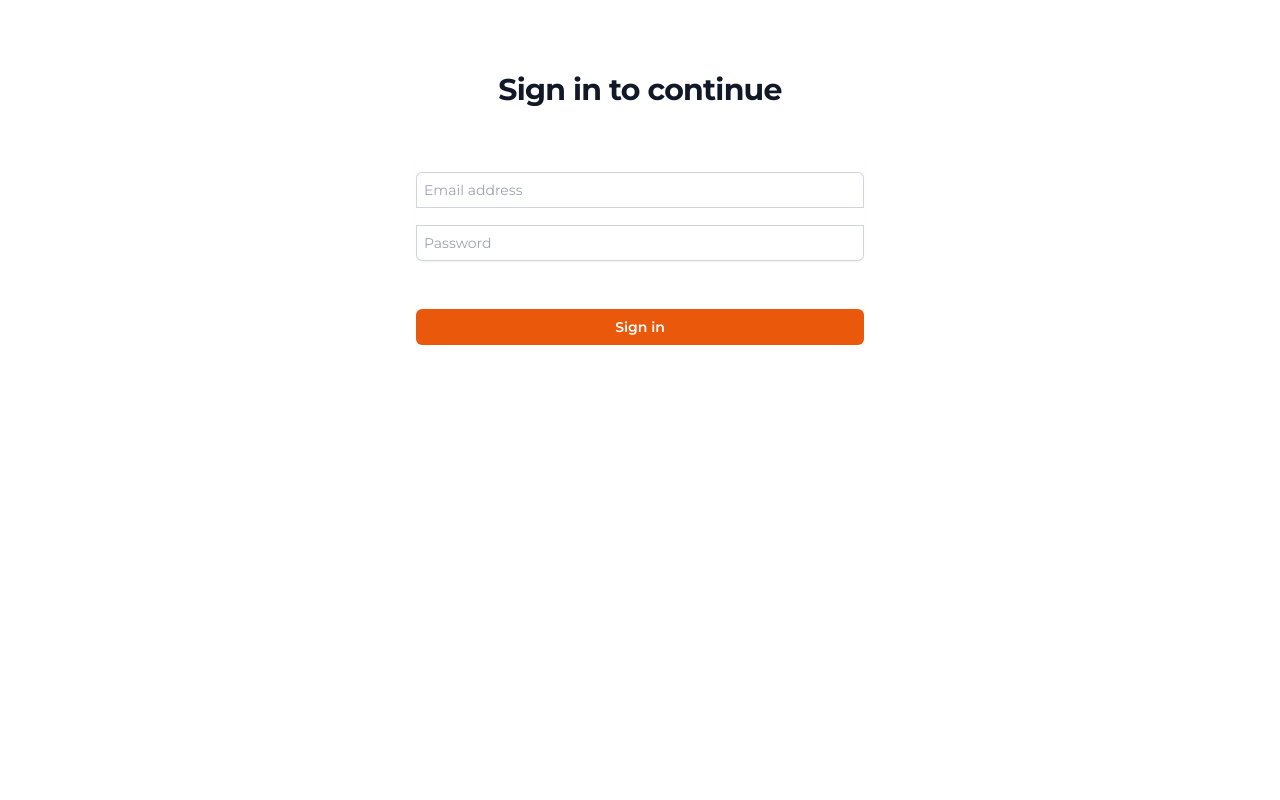
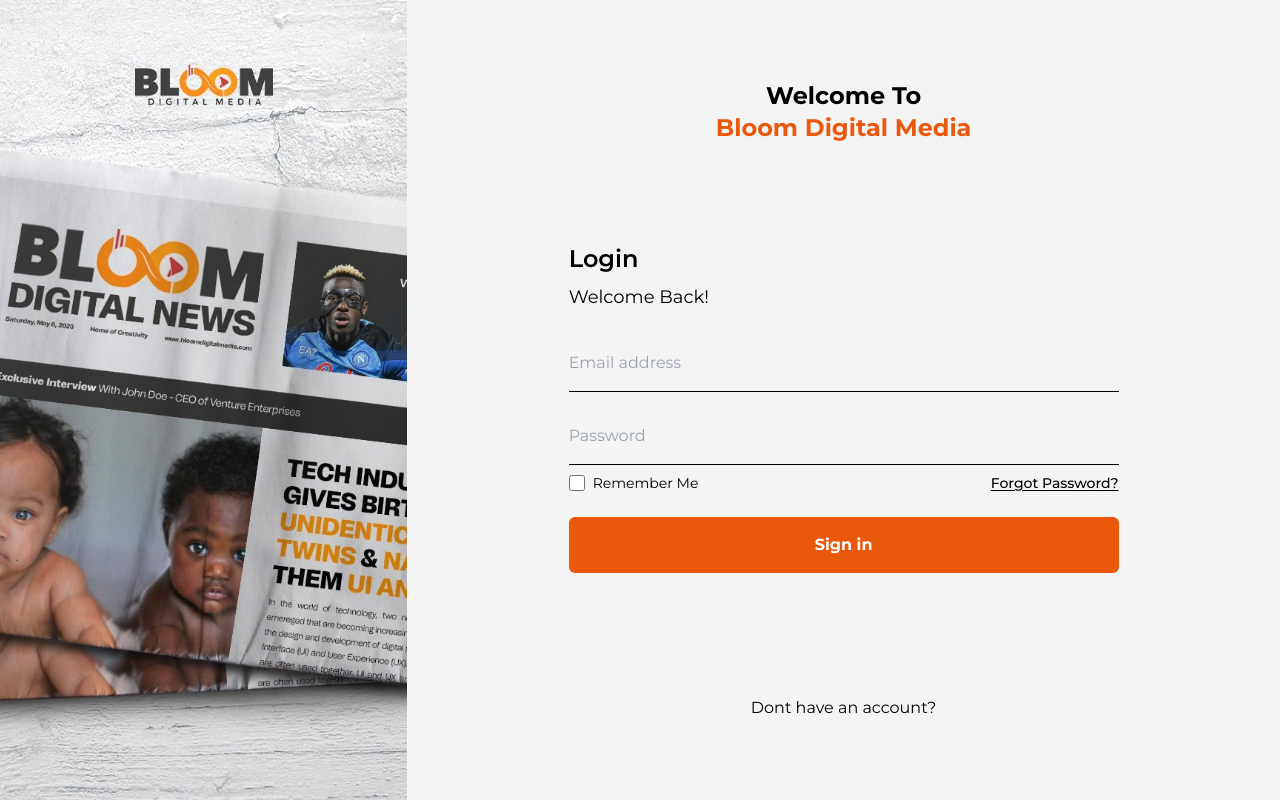
Before and after one commit to bloom-ng/invoice, a React (Vite) app: page /login in a window 1280 px wide. Built offline with nearby package versions, Linux system fonts and the light colour scheme; what tw-elements would draw is missing.

Commit message:
login redesign page and image

```diff
--- a/src/pages/auth/Login.jsx
+++ b/src/pages/auth/Login.jsx
@@ -2,7 +2,7 @@
 import Requests from "../../services/Requests";
 import { AuthContext } from "../../providers/auth/AuthProvider";
 import { useNavigate, Navigate } from "react-router-dom";
-
+import image from '../../assets/image.jpg'
 
 
 
@@ -39,91 +39,78 @@
 
   return (
   <>
+
+  <div className='w-full h-screen flex items-center'>
             {success && (
           <Navigate to="/" replace={true} />
         )}
-      <div className="flex min-h-full items-center justify-center py-12 px-4 sm:px-6 lg:px-8">
-        <div className="w-full max-w-md space-y-8">
-          <div>
-            <img
-              className="mx-auto h-12 w-auto hidden"
-              src="https://tailwindui.com/img/logos/mark.svg?color=indigo&shade=600"
-              alt="Your Company"
-            />
-            <h2 className="mt-6 text-center text-3xl font-bold tracking-tight text-gray-900">
-              Sign in to continue
-            </h2>
+          <div className='relative w-1/2 h-full flex flex-col sm:hidden lg:flex'>
+            {/* <div className="absolute top-[25%] left-[10%] flex flex-col">
+              <h1 className='text-2xl'>Welcome To <span>Bloom Digital</span></h1>
+            </div> */}
+            <img src={image} className='w-full h-full object-cover' alt="" />
+          </div>
 
+        <div className='w-full h-full bg-zinc-100 flex flex-col p-20 items-center justify-between'>
+              <h1 className='text-xl text-black font-bold sm:text-2xl text-center'>
+              Welcome To <br/><span className='text-4xl lg:text-2xl text-orange-600 font-bold'>Bloom Digital Media</span>
+              </h1>
+
+                <div className='w-full flex flex-col max-w-[550px]'>
+                  <div className='w-full flex flex-col mb-2'>
+
+                <h3 className='text-5xl lg:text-2xl font-semibold mb-2'>Login</h3>
+                <p className='text-xl md:text-lg mb-2'>Welcome Back!</p>
                 </div>
-          <form className="mt-8 space-y-12"  onSubmit={handleLogin}>
-            <input type="hidden" name="remember" defaultValue="true" />
-            <div className=" space-y-px rounded-md shadow-sm">
-              <div className="py-4">
-                <label htmlFor="email-address" className="sr-only">
-                  Email address
-                </label>
-                <input
-                  id="email-address"
+                <form onSubmit={handleLogin}>
+                  <div className="w-full flex flex-col">
+                    <input className='w-full text-black py-4 my-2 bg-transparent border-t-0 border-l-0 border-r-0
+                     border-b-1 border-black
+                     outline-none focus:outline-none'  id="email-address"
                      name="email"
                      type="email"
                      autoComplete="email"
-                  required
-                  className="relative block w-full rounded-t-md border-0 px-2 py-1.5 text-gray-900 ring-1 ring-inset ring-gray-300 placeholder:text-gray-400 focus:z-10 focus:ring-2 focus:ring-inset focus:ring-indigo-600 sm:text-sm sm:leading-6"
-                  placeholder="Email address"
-                  onChange={e => setEmail(e.target.value)}
-                />
-              </div>
-              <div>
-                <label htmlFor="password" className="sr-only">
-                  Password
-                </label>
-                <input
-                  id="password"
+                     required   placeholder="Email address" onChange={e => setEmail(e.target.value)} />
+
+                    <input className='w-full text-black py-4 my-2 bg-transparent  border-t-0 border-l-0 border-r-0
+                     border-b-1 border-black
+                     outline-none focus:outline-none '  id="password"
                      name="password"
                      type="password"
                      autoComplete="current-password"
-                  required
-                  className="relative block w-full rounded-b-md border-0 px-2 py-1.5 text-gray-900 ring-1 ring-inset ring-gray-300 placeholder:text-gray-400 focus:z-10 focus:ring-2 focus:ring-inset focus:ring-indigo-600 sm:text-sm sm:leading-6"
-                  placeholder="Password"
-                  onChange={e => setPassword(e.target.value)}
-                />
+                     required placeholder='Password'  onChange={e => setPassword(e.target.value)} />
+
+
                   </div>
+                  <div className='w-full flex items-center justify-between'>
+                    <div className='w-full flex items-center'>
+                      <input type="checkbox" className='w-4 h-4 mr-2' />
+                      <p className='text-sm'>Remember Me</p>
+                    </div>
+                    <p className='text-sm cursor-pointer underline underline-offset-2 whitespace-nowrap font-medium'>Forgot Password?</p>
                   </div>
 
-            <div className=" items-center justify-between hidden">
-              <div className="flex items-center">
-                <input
-                  id="remember-me"
-                  name="remember-me"
-                  type="checkbox"
-                  className="h-4 w-4 rounded border-gray-300 text-indigo-600 focus:ring-indigo-600"
-                />
-                <label htmlFor="remember-me" className="ml-2 block text-sm text-gray-900">
-                  Remember me
-                </label>
-              </div>
-
-              <div className="text-sm">
-                <a href="#" className="font-medium text-indigo-600 hover:text-indigo-500">
-                  Forgot your password?
-                </a>
-              </div>
-            </div>
-
-            <div>
-              <button
-                type="submit"
-                className="group relative flex w-full justify-center rounded-md bg-orange-600 py-2 px-3 text-sm font-semibold text-white hover:bg-indigo-500 focus-visible:outline focus-visible:outline-2 focus-visible:outline-offset-2 focus-visible:outline-indigo-600"
-              >
+                    <div className='w-full flex flex-col my-4'>
+                      <button type="submit" className='text-white my-2 w-full bg-orange-600
+                      rounded-md p-4 flex items-center justify-center font-bold hover:bg-black'>
 
                       {loading ? "Signing In" : "Sign in"}
                       </button>
                     </div>
                     </form>
+
                 </div>
+
+            <div className="w-full flex items-center justify-center">
+              <p>Dont have an account?</p>
+            </div>
+
+        </div>
+
     </div>
     </>
+
   )
 }
 
-export default Login;
+export default Login
--- /dev/null
+++ b/src/pages/auth/oldLogin.jsx
@@ -0,0 +1,129 @@
+import React from "react";
+import Requests from "../../services/Requests";
+import { AuthContext } from "../../providers/auth/AuthProvider";
+import { useNavigate, Navigate } from "react-router-dom";
+
+
+
+
+const Login = () => {
+  const {dispatch} = React.useContext(AuthContext)
+  const navigate = useNavigate();
+
+  const [email, setEmail] = React.useState('');
+  const [password, setPassword] = React.useState('');
+  const [loading, setLoading] = React.useState(false);
+  const [success, setSuccess] = React.useState(false);
+
+
+  const handleLogin = async (e) => {
+    e.preventDefault();
+    setLoading(true)
+    try {
+      let response = await Requests.Login(email, password)
+
+
+      localStorage.setItem('token', response.token)
+      localStorage.setItem('user', JSON.stringify(response.user))
+      // setSuccess(true)
+      // return navigate('/invoice');
+      location.reload();
+
+    } catch (error) {
+      alert('Login Failed')
+      setLoading(false);
+
+    }
+  }
+
+
+  return (
+    <>
+    {success && (
+          <Navigate to="/" replace={true} />
+        )}
+      <div className="flex min-h-full items-center justify-center py-12 px-4 sm:px-6 lg:px-8">
+        <div className="w-full max-w-md space-y-8">
+          <div>
+            <img
+              className="mx-auto h-12 w-auto hidden"
+              src="https://tailwindui.com/img/logos/mark.svg?color=indigo&shade=600"
+              alt="Your Company"
+            />
+            <h2 className="mt-6 text-center text-3xl font-bold tracking-tight text-gray-900">
+              Sign in to continue
+            </h2>
+
+          </div>
+          <form className="mt-8 space-y-12"  onSubmit={handleLogin}>
+            <input type="hidden" name="remember" defaultValue="true" />
+            <div className=" space-y-px rounded-md shadow-sm">
+              <div className="py-4">
+                <label htmlFor="email-address" className="sr-only">
+                  Email address
+                </label>
+                <input
+                  id="email-address"
+                  name="email"
+                  type="email"
+                  autoComplete="email"
+                  required
+                  className="relative block w-full rounded-t-md border-0 px-2 py-1.5 text-gray-900 ring-1 ring-inset ring-gray-300 placeholder:text-gray-400 focus:z-10 focus:ring-2 focus:ring-inset focus:ring-indigo-600 sm:text-sm sm:leading-6"
+                  placeholder="Email address"
+                  onChange={e => setEmail(e.target.value)}
+                />
+              </div>
+              <div>
+                <label htmlFor="password" className="sr-only">
+                  Password
+                </label>
+                <input
+                  id="password"
+                  name="password"
+                  type="password"
+                  autoComplete="current-password"
+                  required
+                  className="relative block w-full rounded-b-md border-0 px-2 py-1.5 text-gray-900 ring-1 ring-inset ring-gray-300 placeholder:text-gray-400 focus:z-10 focus:ring-2 focus:ring-inset focus:ring-indigo-600 sm:text-sm sm:leading-6"
+                  placeholder="Password"
+                  onChange={e => setPassword(e.target.value)}
+                />
+              </div>
+            </div>
+
+            <div className=" items-center justify-between hidden">
+              <div className="flex items-center">
+                <input
+                  id="remember-me"
+                  name="remember-me"
+                  type="checkbox"
+                  className="h-4 w-4 rounded border-gray-300 text-indigo-600 focus:ring-indigo-600"
+                />
+                <label htmlFor="remember-me" className="ml-2 block text-sm text-gray-900">
+                  Remember me
+                </label>
+              </div>
+
+              <div className="text-sm">
+                <a href="#" className="font-medium text-indigo-600 hover:text-indigo-500">
+                  Forgot your password?
+                </a>
+              </div>
+            </div>
+
+            <div>
+              <button
+                type="submit"
+                className="group relative flex w-full justify-center rounded-md bg-orange-600 py-2 px-3 text-sm font-semibold text-white hover:bg-indigo-500 focus-visible:outline focus-visible:outline-2 focus-visible:outline-offset-2 focus-visible:outline-indigo-600"
+              >
+
+                 {loading ? "Signing In" : "Sign in"}
+              </button>
+            </div>
+          </form>
+        </div>
+      </div>
+    </>
+  )
+}
+
+export default Login;
```
Also changed, not shown: src/assets/image.jpg (added). Lines whose indentation alone changed are shown as unchanged.
